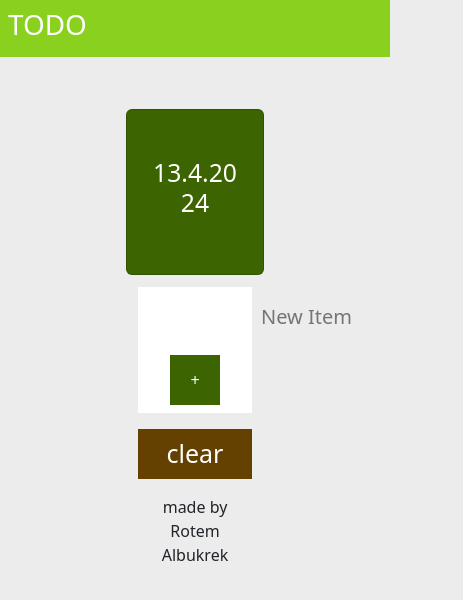
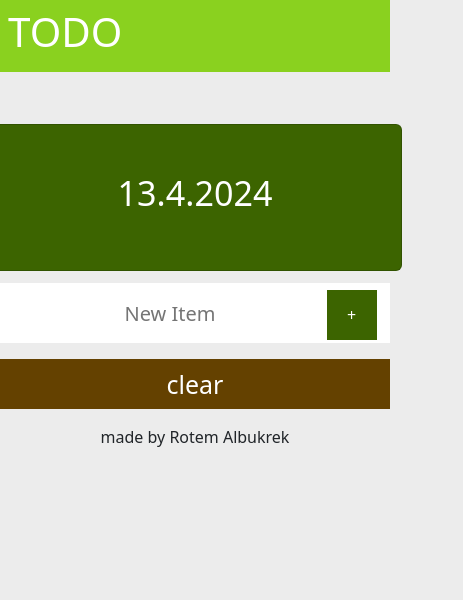
Before and after one commit to RotRotAl/toDoVueBase, a plain HTML site: page index.html in a window 390 px wide. Both pictures are taken after a click on the button "clear". Shown: the whole page, 463 px wide, since content can reach past the window. Drawn offline with nearby package versions, Linux system fonts and the light colour scheme.

Commit message:
Add files via upload

```diff
--- a/index.html
+++ b/index.html
@@ -1,59 +1,75 @@
 <html lang="en">
   <head>
-    <meta charset="UTF-8">
-    <link rel="stylesheet" href="style.css">
-    <link rel="stylesheet" href="https://cdn.jsdelivr.net/npm/bootstrap@5.2.3/dist/css/bootstrap.min.css"
-    integrity="sha384-rbsA2VBKQhggwzxH7pPCaAqO46MgnOM80zW1RWuH61DGLwZJEdK2Kadq2F9CUG65" crossorigin="anonymous">
+    <meta charset="UTF-8" />
+    <link rel="stylesheet" href="style.css" />
+    <link
+      rel="stylesheet"
+      href="https://cdn.jsdelivr.net/npm/bootstrap@5.2.3/dist/css/bootstrap.min.css"
+      integrity="sha384-rbsA2VBKQhggwzxH7pPCaAqO46MgnOM80zW1RWuH61DGLwZJEdK2Kadq2F9CUG65"
+      crossorigin="anonymous"
+    />
     <title>TODO</title>
     <script src="https://unpkg.com/vue@3.0.2"></script>
   </head>
-<body class=" main-background">
-    <div class="px-2 navbar d-flex justify-content-start flex-row green-background mb-5">
-        <h1 class="text-white">TODO</h1>
-        <div class="d-inline px-5" >
-
-        </div>
+  <body class="main-background max-vw-100">
+    <div class="m-auto min-vh-100 max-vh-100 max-vw-100">
+      <div
+        class="px-2 navbar d-flex justify-content-start flex-row green-background mb-5 my-xs-auto"
+      >
+        <h1 class="text-white display-2">TODO</h1>
+        <div class="d-inline px-5"></div>
       </div>
 
       <div id="app" class="d-flex flex-column row align-items-center">
-        <div class="box card row col-4 py-5 my-1" id="heading">
-            <h2 class="text-center text-white">
-              {{today}}
-            </h2>
-
+        <div
+          class="box card row col-xs-12 col-sm-7 col-lg-4 py-5 my-1 my-xs-auto "
+          id="heading"
+        >
+          <h2 class="text-center text-white display-4 my-xs-auto min-vh-auto">{{today}}</h2>
         </div>
-         <li class="d-flex flex-column row align-items-center" v-for="task in tasks">
-            <div class="row col-4 py-1 my-1" >
+        <li
+          class="d-flex flex-column row align-items-center"
+          v-for="task in tasks"
+        >
+          <div class="row col-xs-12 col-sm-7 col-lg-4 py-1 my-1 my-xs-auto">
             <div class="item">
-                    <input type="checkbox">
-                    <p>
-                      {{task}}
-                    </p>
+              <input type="checkbox" />
+              <p class="display-5 my-xs-auto">{{task}}</p>
             </div>
           </div>
         </li>
 
-
-          <div class="row col-4 py-1 my-1" >
-            <div class="carditem text-center ">
-                <input class="text-center" type="text" placeholder="New Item" autocomplete="off"  :value="text"
-                @input="event => text = event.target.value">
-                <button class=" my-2" @click="addTask(text)">+</button>
-
+        <div class="row col-xs-12 col-sm-7 col-lg-4 py-1 my-1 my-xs-auto">
+          <div class="carditem text-center">
+            <input
+              class=" m-auto p-auto text-center display-5"
+              type="text"
+              placeholder="New Item"
+              autocomplete="off"
+              :value="text"
+              @input="event => text = event.target.value"
+              v-on:keyup.enter="addTask(text);text=''"
+            />
+            <button class="m-auto p-auto " @click="addTask(text);text=''">+</button>
+          </div>
+        </div>
+        <div class="row col-xs-12 col-sm-7 col-lg-4 py-1 my-1 my-xs-auto">
+          <button
+            id="clear"
+            class="btn text-white text-center col-12"
+            type="submit"
+            @click="clear()"
+          >
+            clear
+          </button>
         </div>
 
+        <div class="row col-xs-12 col-sm-7 col-lg-4 py-1 my-1 my-xs-auto">
+          <p class="text-center my-xs-auto">made by Rotem Albukrek</p>
         </div>
-          <div class="row col-4 py-1 my-1" >
-
-                <button id="clear" class="btn text-white text-center col-12" type="submit" @click="tasks=[]">clear</button>
-
-
+      </div>
     </div>
 
-
-          <div class="row col-4 py-1 my-1" >
-            <p class="text-center" >made by Rotem Albukrek</p>
-            </div>
     <script src="index.js"></script>
   </body>
 </html>
--- a/index.js
+++ b/index.js
@@ -7,10 +7,18 @@ const app=Vue.createApp(
                 tasks:[]
             }
         },
+        created(){
+            this.tasks= JSON.parse(localStorage.getItem("tasks"))??[];
+        },
         methods: {
             addTask(name){
                 this.tasks.push(name);
+                localStorage.setItem("tasks",JSON.stringify(this.tasks));
             },
+            clear(){
+                this.tasks=[];
+                localStorage.setItem("tasks",JSON.stringify([]));
+            }
         }
 
     }
```
Lines whose indentation alone changed are shown as unchanged.
